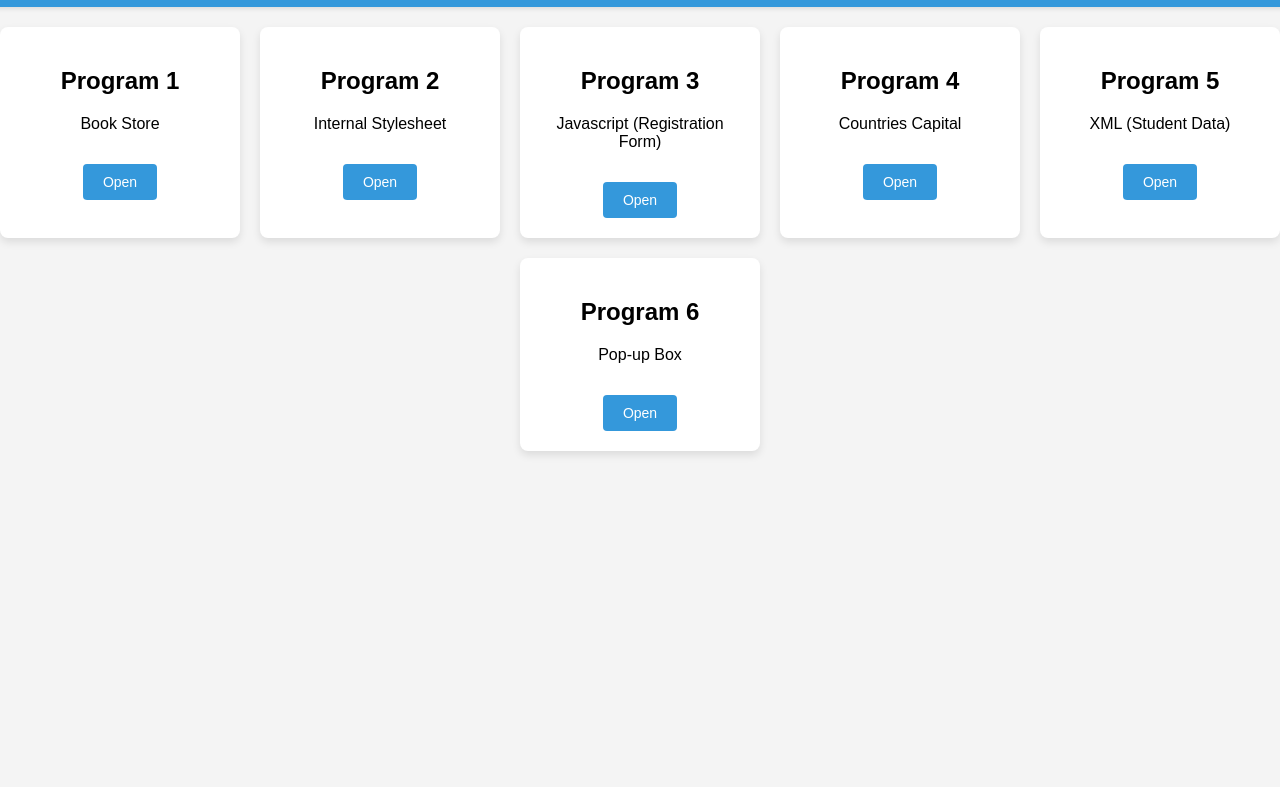
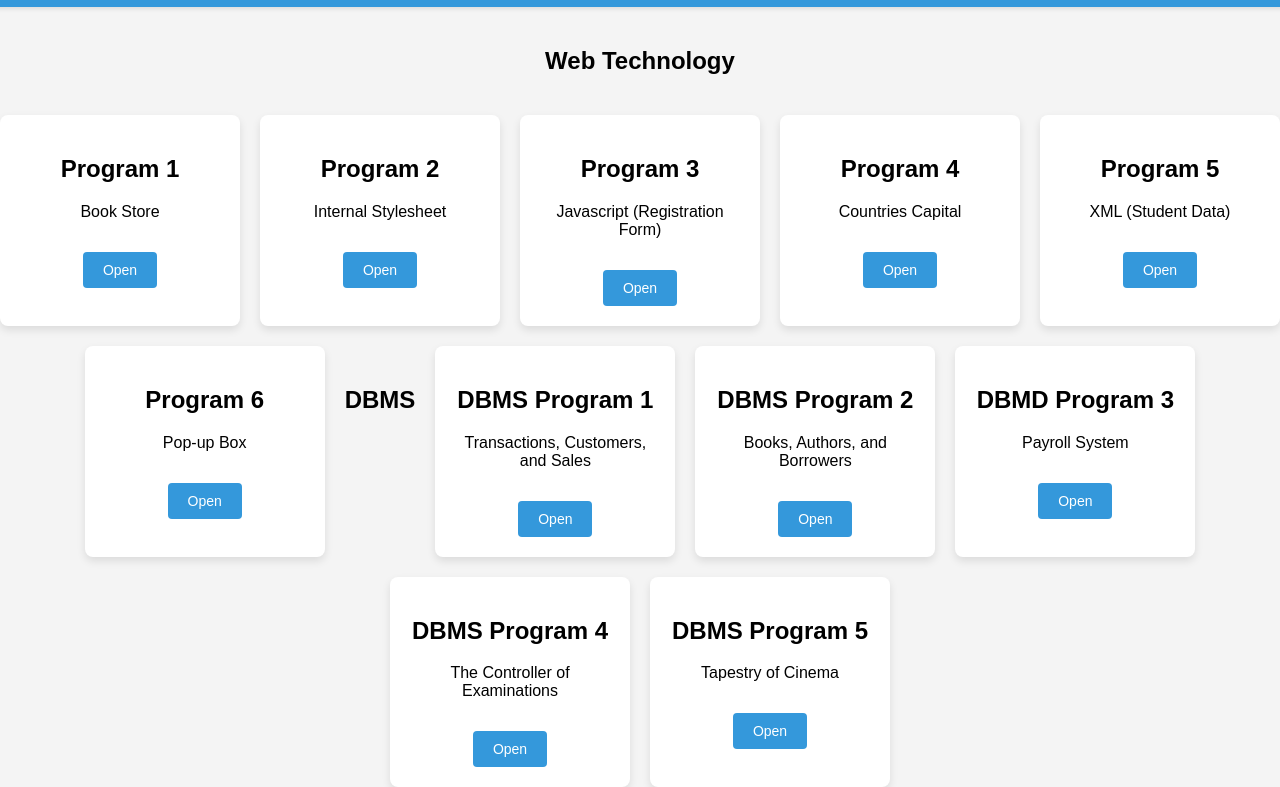
Before and after one commit to webricated/Information-Science-and-Technology, a plain HTML site: page index.html in a window 1280 px wide. Shown: the part 56-843 px from the top of the page. Before the commit the page ends 800 px from the top, so only its background shows below. Drawn offline with Linux system fonts and the light colour scheme.

Commit message:
Update index.html

```diff
--- a/index.html
+++ b/index.html
@@ -85,6 +85,13 @@
             border-radius: 4px;
             margin-top: 15px;
         }
+
+        .section-heading {
+            text-align: center;
+            font-size: 24px;
+            margin-top: 40px;
+            margin-bottom: 20px;
+        }
     </style>
 </head>
 
@@ -100,48 +107,90 @@
         </a>
     </div>
 
+    <!-- Web Technology Section -->
+    <h2 class="section-heading">Web Technology</h2>
+
     <!-- Card Container -->
     <div class="card-container">
-        <!-- Card 1 -->
+        <!-- Card 1.1 -->
         <div class="card">
             <h2>Program 1</h2>
             <p>Book Store</p>
             <a href="https://github.com/webricated/Web-Technology/blob/main/README1.md" class="button">Open</a>
         </div>
 
-        <!-- Card 2 -->
+        <!-- Card 1.2 -->
         <div class="card">
             <h2>Program 2</h2>
             <p>Internal Stylesheet</p>
             <a href="https://github.com/webricated/Web-Technology/blob/main/README2.md" class="button">Open</a>
         </div>
 
-        <!-- Card 3 -->
+        <!-- Card 1.3 -->
         <div class="card">
             <h2>Program 3</h2>
             <p>Javascript (Registration Form)</p>
             <a href="https://github.com/webricated/Web-Technology/blob/main/README3.md" class="button">Open</a>
         </div>
 
-        <!-- Card 4 -->
+        <!-- Card 1.4 -->
         <div class="card">
             <h2>Program 4</h2>
             <p>Countries Capital</p>
             <a href="https://github.com/webricated/Web-Technology/blob/main/README4.md" class="button">Open</a>
         </div>
 
-        <!-- Card 5 -->
+        <!-- Card 1.5 -->
         <div class="card">
             <h2>Program 5</h2>
             <p>XML (Student Data)</p>
             <a href="https://github.com/webricated/Web-Technology/blob/main/README5.md" class="button">Open</a>
         </div>
 
-        <!-- Card 6 -->
+        <!-- Card 1.6 -->
         <div class="card">
             <h2>Program 6</h2>
             <p>Pop-up Box</p>
             <a href="https://github.com/webricated/Web-Technology/blob/main/README6.md" class="button">Open</a>
+        </div>
+
+
+        <!-- DBMS Section -->
+        <h2 class="section-heading">DBMS</h2>
+
+        <!-- Card 2.1 -->
+        <div class="card">
+            <h2>DBMS Program 1</h2>
+            <p>Transactions, Customers, and Sales</p>
+            <a href="https://github.com/webricated/Web-Technology/blob/main/DBMS/README1.md" class="button">Open</a>
+        </div>
+
+        <!-- Card 2.2 -->
+        <div class="card">
+            <h2>DBMS Program 2</h2>
+            <p>Books, Authors, and Borrowers</p>
+            <a href="https://github.com/webricated/Web-Technology/blob/main/DBMS/README2.md" class="button">Open</a>
+        </div>
+
+        <!-- Card 2.3 -->
+        <div class="card">
+            <h2>DBMD Program 3</h2>
+            <p>Payroll System</p>
+            <a href="https://github.com/webricated/Web-Technology/blob/main/DBMS/README3.md" class="button">Open</a>
+        </div>
+
+        <!-- Card 2.4 -->
+        <div class="card">
+            <h2>DBMS Program 4</h2>
+            <p>The Controller of Examinations</p>
+            <a href="https://github.com/webricated/Web-Technology/blob/main/DBMS/README4.md" class="button">Open</a>
+        </div>
+
+        <!-- Card 2.5 -->
+        <div class="card">
+            <h2>DBMS Program 5</h2>
+            <p>Tapestry of Cinema</p>
+            <a href="https://github.com/webricated/Web-Technology/blob/main/DBMS/README5.md" class="button">Open</a>
         </div>
     </div>
 
```
